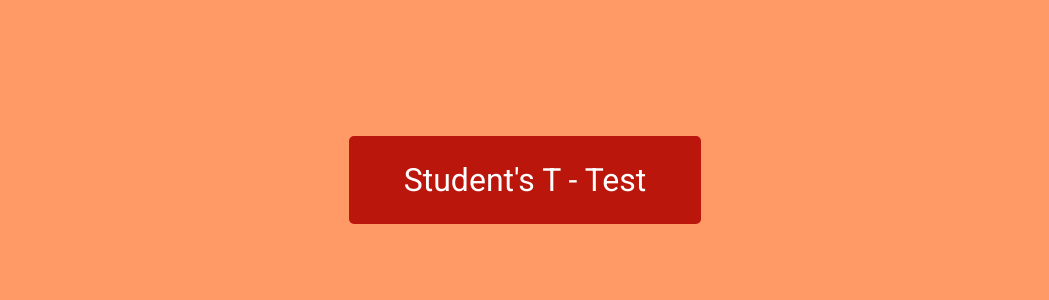
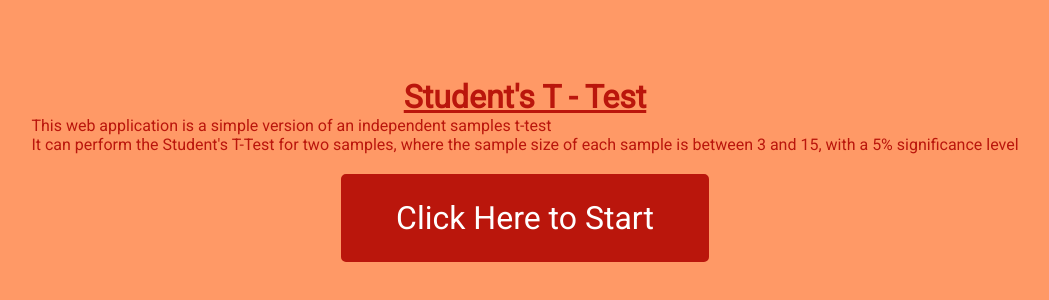
Before and after one commit to anousheh21/Students-T-Test, a website: page views/index.html in a window 1280 px wide. Shown: the part 220-520 px from the top of the page, without its empty margins (115-1164 px from the left). Drawn offline with Linux system fonts and the light colour scheme.

Commit message:
changed home page design

```diff
--- a/views/index.html
+++ b/views/index.html
@@ -8,7 +8,11 @@
     <title>Home</title>
 </head>
 <body>
-    <button type="button" class="enterButton">Student's T - Test</button>
+    <h1 class="heading"><u>Student's T - Test</u></h1>
+    <p class="blurb">This web application is a simple version of an independent samples t-test<br>
+        It can perform the Student's T-Test for two samples, where the sample size of each sample is between 3 and 15, with a 5% significance level<br>
+    </p>
+    <button type="button" class="enterButton">Click Here to Start</button>
     <script src="script.js"></script>
 </body>
 </html>
--- a/views/style.css
+++ b/views/style.css
@@ -27,6 +27,7 @@ body {
     font-family: inherit;
     font-size: 32px;
     border-radius: 5px;
+    margin: 20px;
 }
 
 .enterButton:hover {
```
